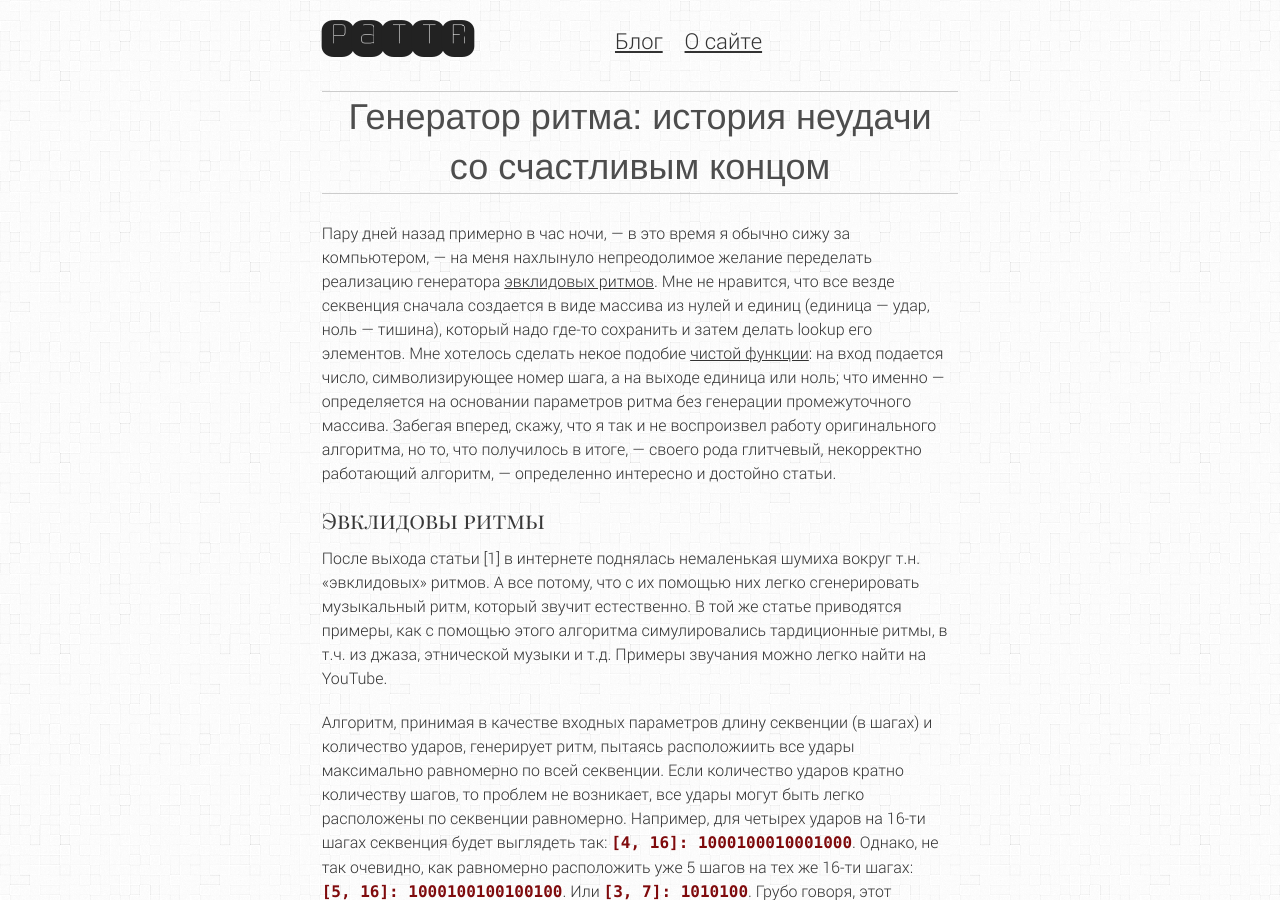
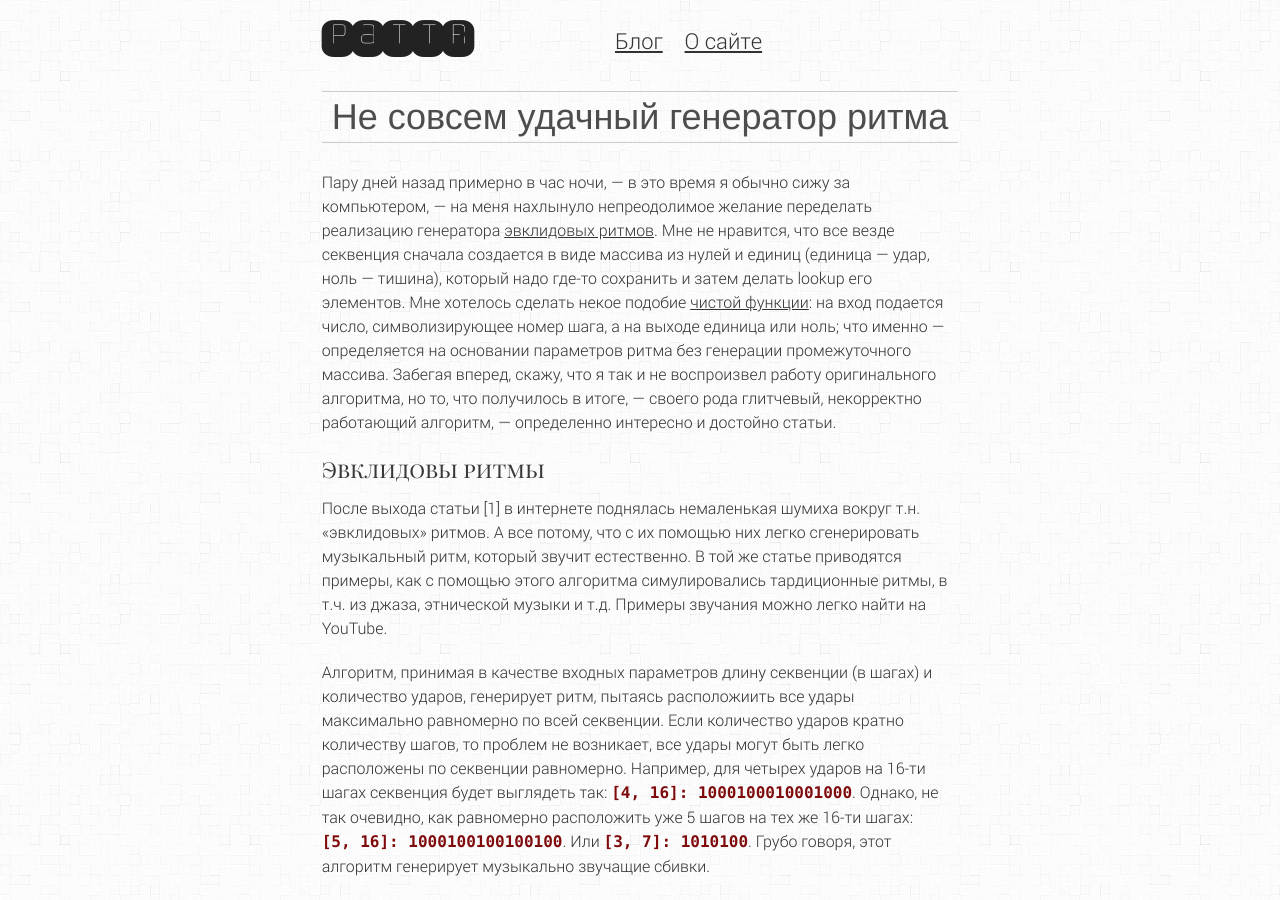
Before and after one commit to ech2/pattr.ru, a Jekyll site: the page built from _posts/blog/2014-09-25-euclid-happy-failure.md, in a window 1280 px wide and 900 px high. Built offline with Jekyll 4.4.1, drawn with Linux system fonts in a browser that asks for light colours; nearby versions of some CDN libraries; library files that are not in the unit come from our copies.

Commit message:
minor edits

```diff
--- a/_posts/blog/2014-09-25-euclid-happy-failure.md
+++ b/_posts/blog/2014-09-25-euclid-happy-failure.md
@@ -1,6 +1,6 @@
 ---
 layout:     blogpost
-title:      "Генератор ритма: история неудачи со счастливым концом"
+title:      "Не совсем удачный генератор ритма"
 date:       2014-09-25 03:00:00
 categories: blog
 author:     "OSCII"
```
